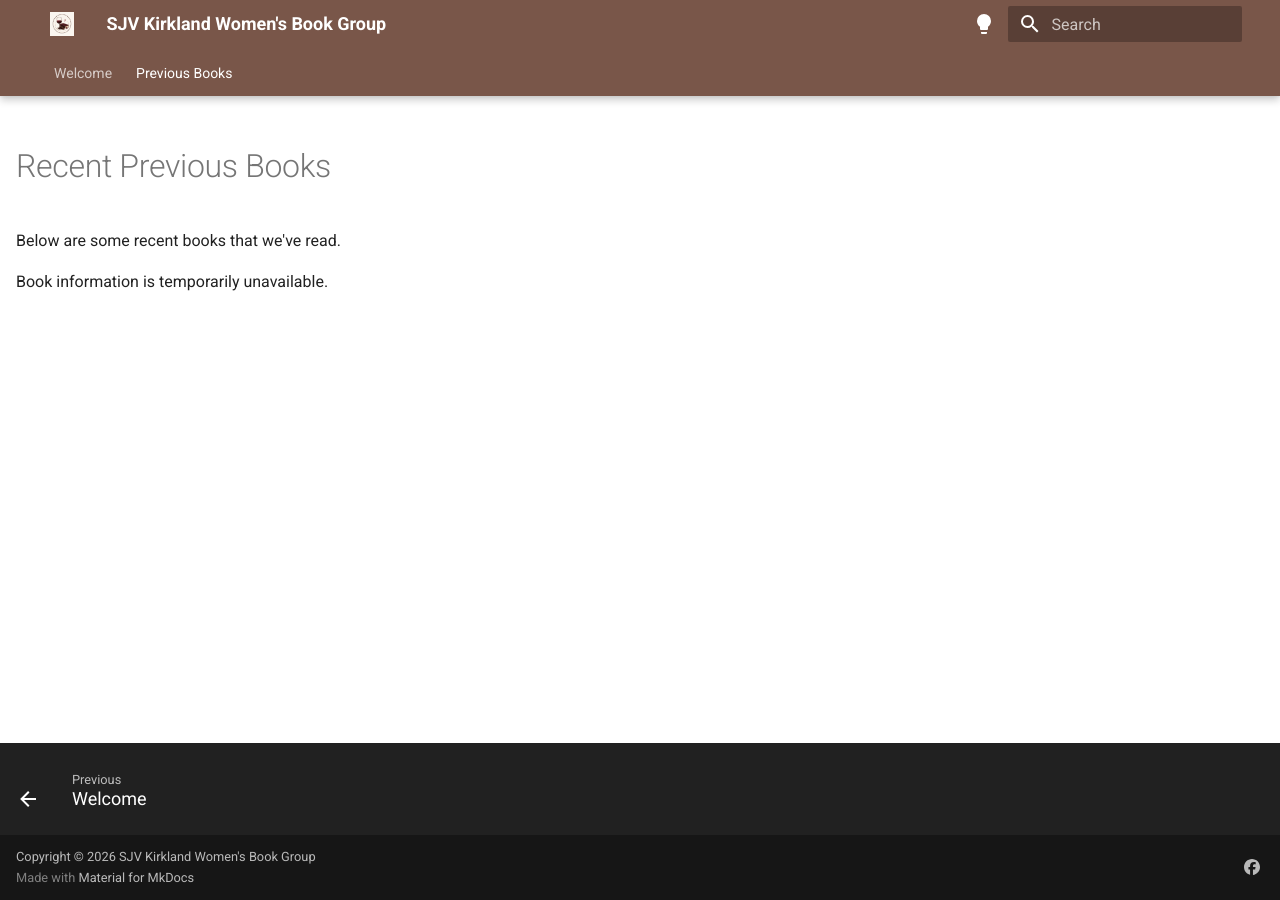
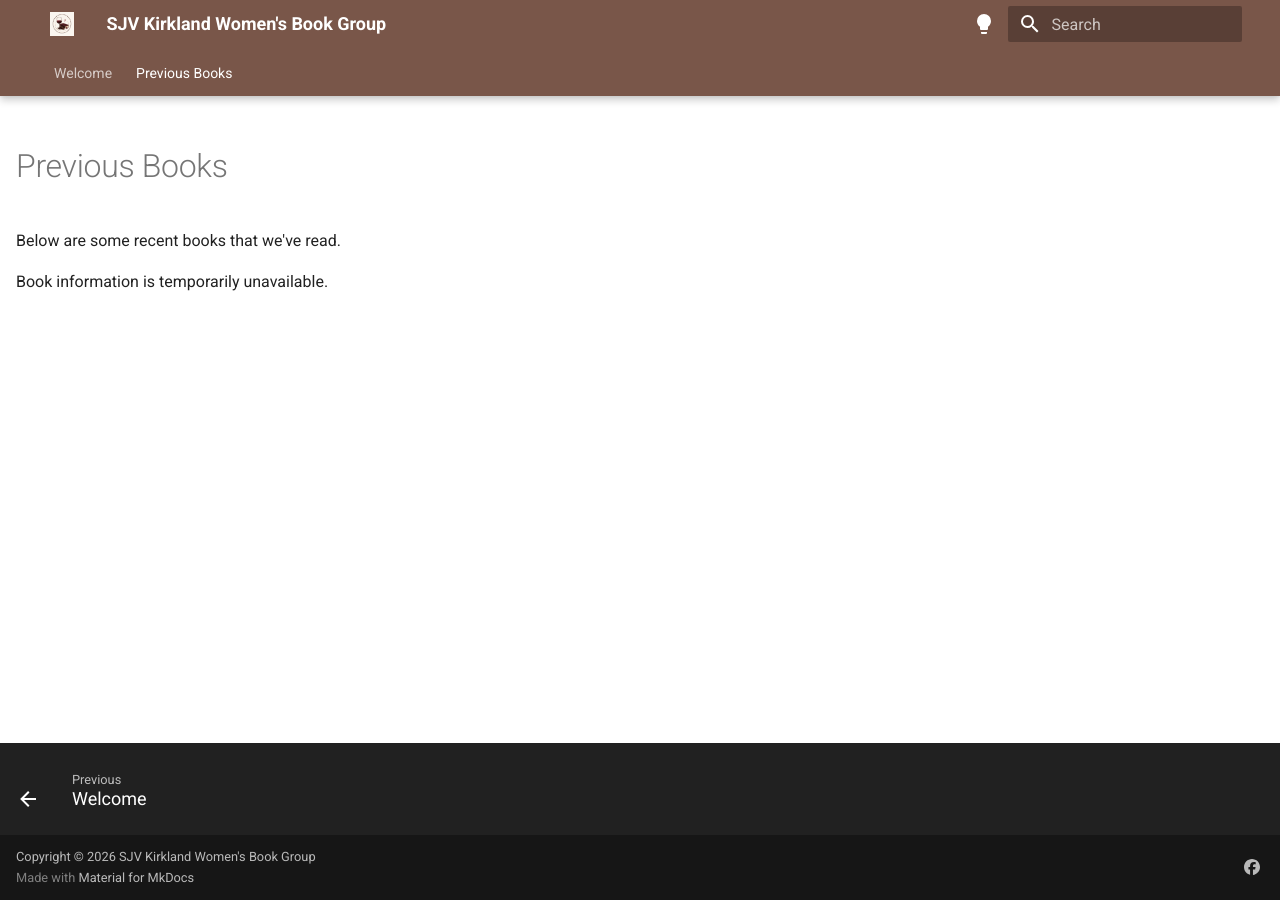
Before and after one commit to sjvkirkland/womens-book-group, an MkDocs documentation site: the page built from docs/previous-books.md, in a window 1280 px wide. Built offline with MkDocs 1.6.1 and Material for MkDocs 9.7.7, drawn with Linux system fonts in a browser that asks for light colours.

Commit message:
fix previous books heading

```diff
--- a/docs/previous-books.md
+++ b/docs/previous-books.md
@@ -3,7 +3,7 @@ hide:
   - navigation
 ---
 
-# Recent Previous Books
+# Previous Books
 
 Below are some recent books that we've read.
 
```
